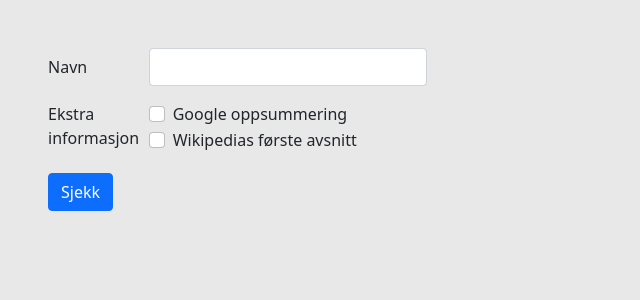
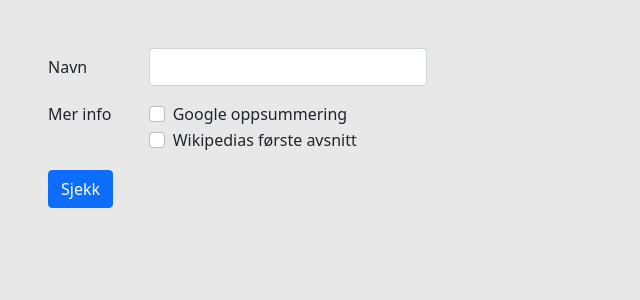
Before and after one commit to BergerSkog/Stacc_oppgave, a Flask app: page / in a window 1280 px wide. Shown: the part 56-356 px from the top of the page, without its empty margins (0-640 px from the left). Run offline with Flask 2, Linux system fonts and the light colour scheme.

Commit message:
Push for heroku test

```diff
--- a/templates/index.html
+++ b/templates/index.html
@@ -3,6 +3,7 @@
     <head>
         <link href="https://cdn.jsdelivr.net/npm/bootstrap@5.1.3/dist/css/bootstrap.min.css" rel="stylesheet"
               integrity="sha384-1BmE4kWBq78iYhFldvKuhfTAU6auU8tT94WrHftjDbrCEXSU1oBoqyl2QvZ6jIW3" crossorigin="anonymous">
+        <meta name="viewport" content="width=device-width, initial-scale=1">
         <title>KYC</title>
     </head>
     <body class="bg-dark bg-opacity-10">
@@ -25,7 +26,7 @@
               </div>
 
               <fieldset class="row mb-3">
-                <legend class="col-form-label col-sm-1 pt-0">Ekstra informasjon</legend>
+                <legend class="col-form-label col-sm-1 pt-0">Mer info</legend>
                 <div class="col-sm-10">
                   <div class="form-check">
                     <input class="form-check-input" type="checkbox" name="google" id="gridRadios1" value="option1">
```
